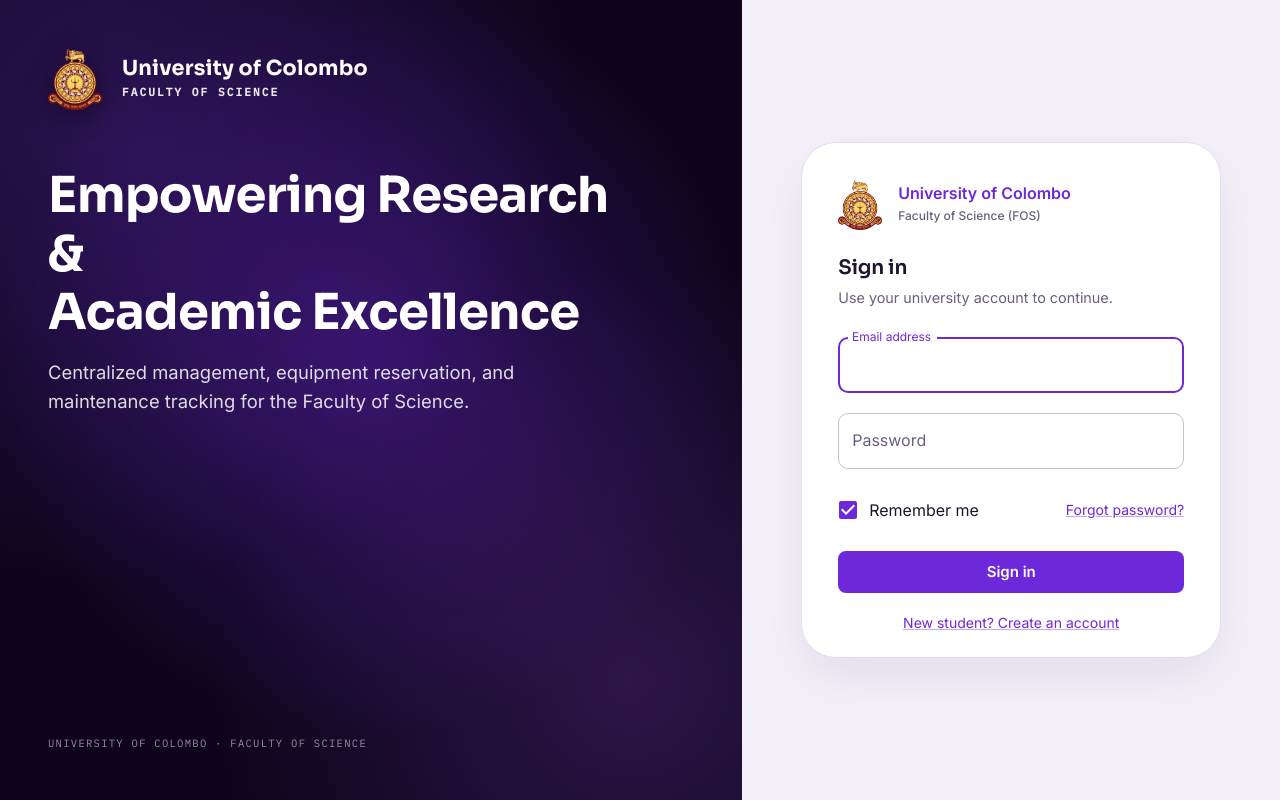
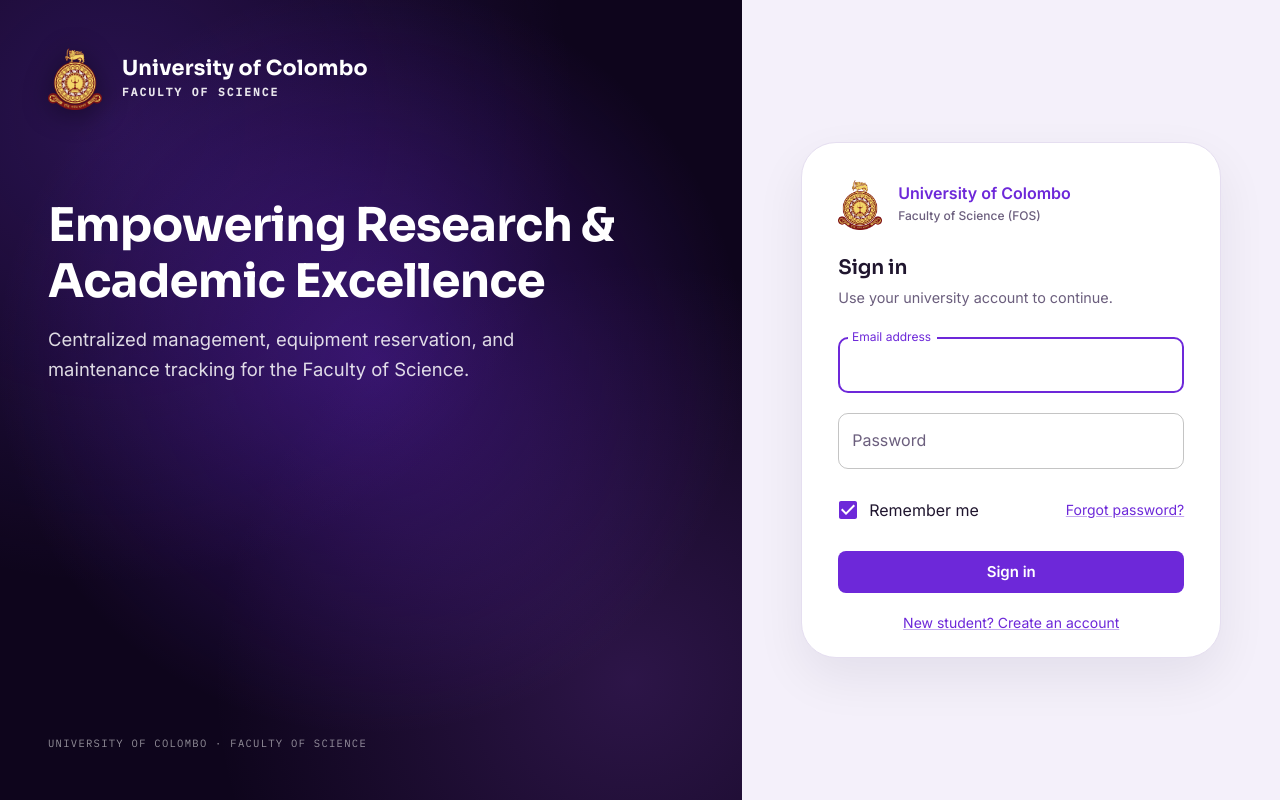
Before and after one commit to AceVuntrid/IT3003, a React (Vite) app in the folder frontend/: page /login in a window 1280 px wide. Built offline with nearby package versions, Linux system fonts and the light colour scheme; no server answers; some icons are missing.

Commit message:
Position title lower down and keep & continuous without line break

```diff
--- a/frontend/src/pages/auth/AuthShell.tsx
+++ b/frontend/src/pages/auth/AuthShell.tsx
@@ -46,10 +46,10 @@
           </Box>
         </Stack>
 
-        {/* Title Banner - Lifted Up & Larger Font */}
-        <Box sx={{ zIndex: 2, mt: 7, mb: 'auto', maxWidth: 580 }}>
-          <Typography sx={{ fontFamily: displayFont, fontWeight: 700, fontSize: { md: '2.6rem', lg: '3.1rem' }, lineHeight: 1.18, mb: 2, letterSpacing: '-0.015em' }}>
-            Empowering Research &amp;<br />Academic Excellence
+        {/* Title Banner - Positioned Lower & Continuous Text */}
+        <Box sx={{ zIndex: 2, mt: 11, mb: 'auto', maxWidth: 580 }}>
+          <Typography sx={{ fontFamily: displayFont, fontWeight: 700, fontSize: { md: '2.4rem', lg: '2.9rem' }, lineHeight: 1.2, mb: 2, letterSpacing: '-0.015em' }}>
+            Empowering Research &amp; Academic Excellence
           </Typography>
           <Typography sx={{ color: 'rgba(255,255,255,0.85)', fontSize: { md: '1.05rem', lg: '1.15rem' }, lineHeight: 1.6, maxWidth: 520 }}>
             Centralized management, equipment reservation, and maintenance tracking for the Faculty of Science.
```
